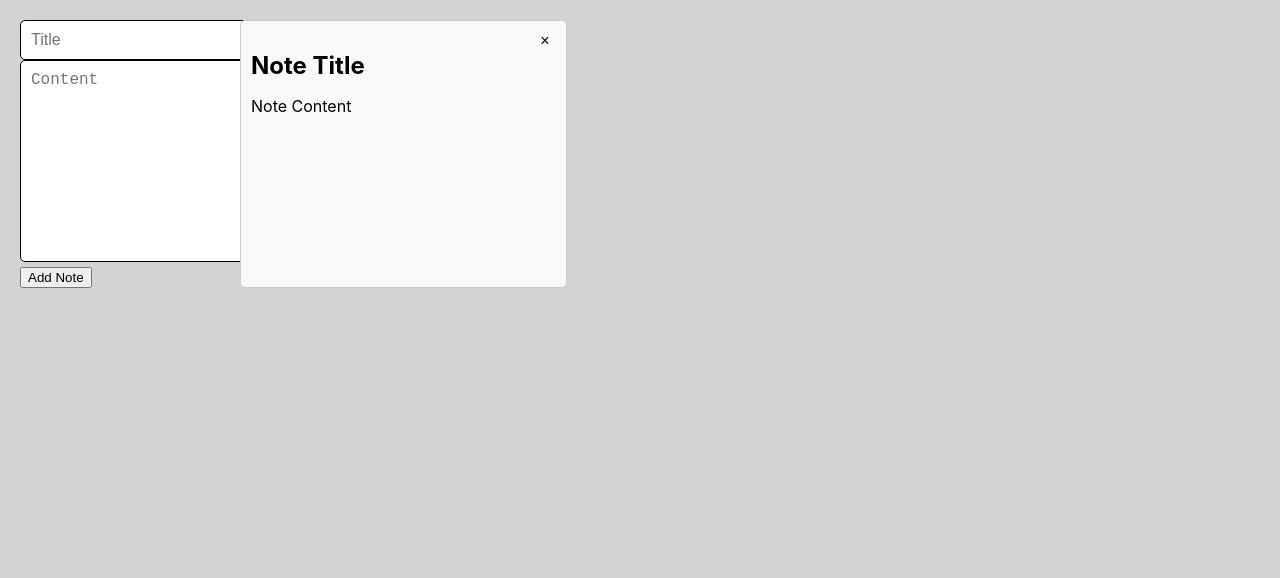
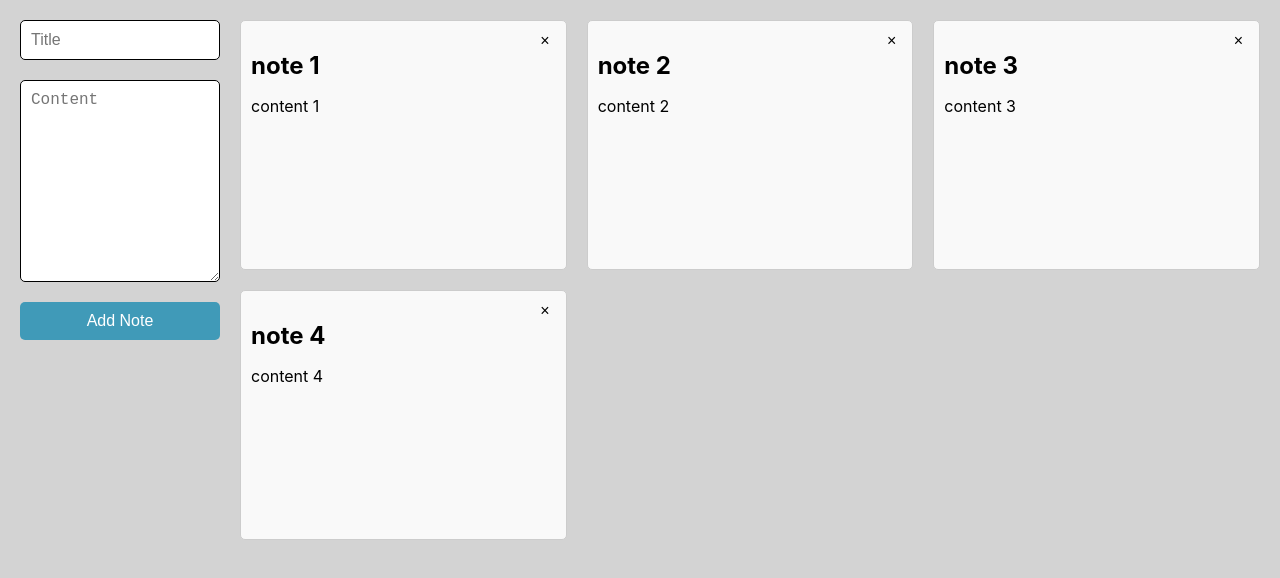
Before and after one commit to ezgaro/notes-app-ui, a React (Create React App) app: page / in a window 1280 px wide. Shown: the top 578 px of the page. Built offline with nearby package versions, Linux system fonts and the light colour scheme.

Commit message:
displayig the notes on the ui

```diff
--- a/src/App.tsx
+++ b/src/App.tsx
@@ -1,22 +1,36 @@
-import React from "react";
+import { useState } from "react";
 import "./App.css";
 
+type Note = {
+  id: number;
+  title: string;
+  content: string;
+};
+
 function App() {
+  const [notes, setNotes] = useState<Note[]>([
+    { id: 1, title: "note 1", content: "content 1" },
+    { id: 2, title: "note 2", content: "content 2" },
+    { id: 3, title: "note 3", content: "content 3" },
+    { id: 4, title: "note 4", content: "content 4" },
+  ]);
   return (
     <div className="app-container">
-      <form className="node-form">
+      <form className="note-form">
         <input placeholder="Title" required />
         <textarea placeholder="Content" rows={10} required></textarea>
         <button type="submit">Add Note</button>
       </form>
       <div className="notes-grid">
-        <div className="note-item">
-          <div className="notes-header">
-            <button>&times;</button>
+        {notes.map((note) => (
+          <div className="note-item" key={note.id}>
+            <div className="notes-header">
+              <button>&times;</button>
+            </div>
+            <h2>{note.title}</h2>
+            <p>{note.content}</p>
           </div>
-          <h2>Note Title</h2>
-          <p>Note Content</p>
-        </div>
+        ))}
       </div>
     </div>
   );
```
